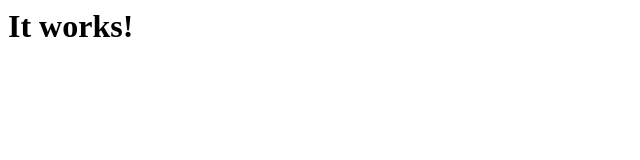
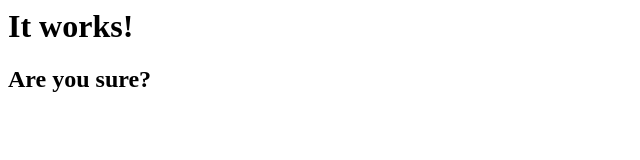
Before and after one commit to lukdens/fun, a plain HTML site: page index.html in a window 1280 px wide. Shown: the whole page, without its empty margins (0-640 px from the left). Drawn offline with Linux system fonts and the light colour scheme.

Commit message:
add subtitle

```diff
--- a/index.html
+++ b/index.html
@@ -1 +1,2 @@
 <h1>It works!</h1>
+<h2>Are you sure?</h2>
```
